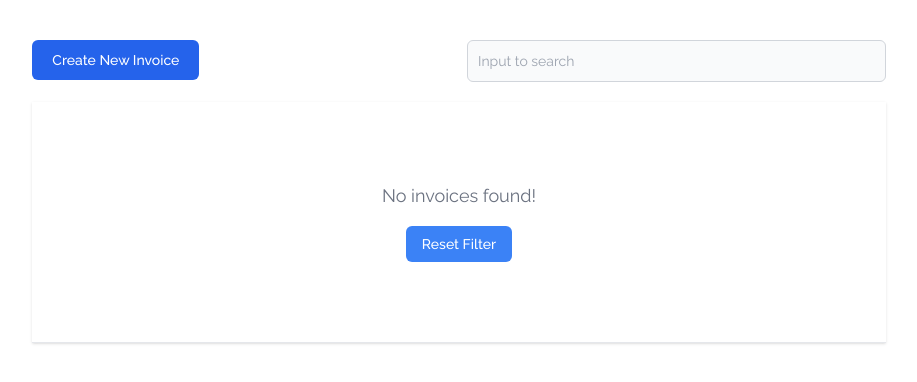
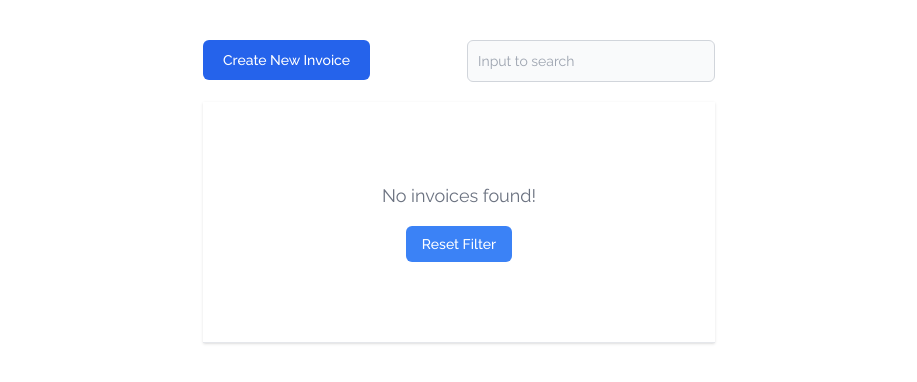
Before and after one commit to syytruong/simple-invoice, a React (Create React App) app: page /invoice in a window 1280 px wide. Shown: the top 382 px of the page, without its empty margins (181-1098 px from the left). Built offline with nearby package versions, Linux system fonts and the light colour scheme.

Commit message:
fix responsive

```diff
--- a/src/pages/Invoice/index.tsx
+++ b/src/pages/Invoice/index.tsx
@@ -115,10 +115,10 @@ export default function InvoicePage(): JSX.Element {
   };
 
   return (
-    <div className="container mx-auto py-10 min-h-screen">
+    <div className="container mx-auto py-10 min-h-screen max-w-screen-md">
       <div className="flex flex-col md:w-3/4 lg:w-1/2 xl:w-2/3 mx-auto">
-        <div className="mb-5 grid md:grid-cols-2 gap-4">
-          <div className="mt-0 sm:mt-0">
+        <div className="mb-5 grid md:grid-cols-2 gap-4 flex-wrap">
+          <div className="mt-0 sm:mt-0 w-full">
             <CreateInvoice />
           </div>
           <div>
```
